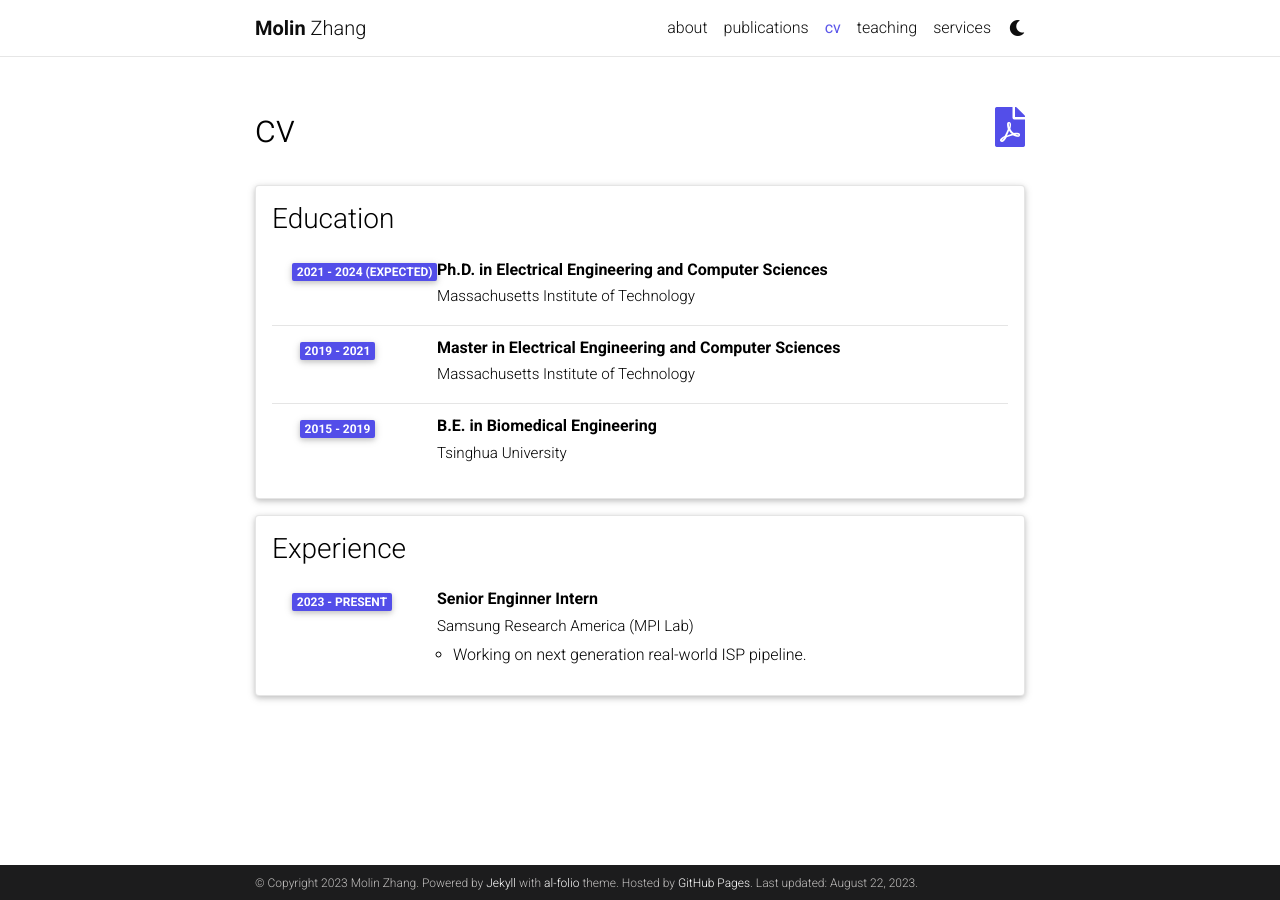
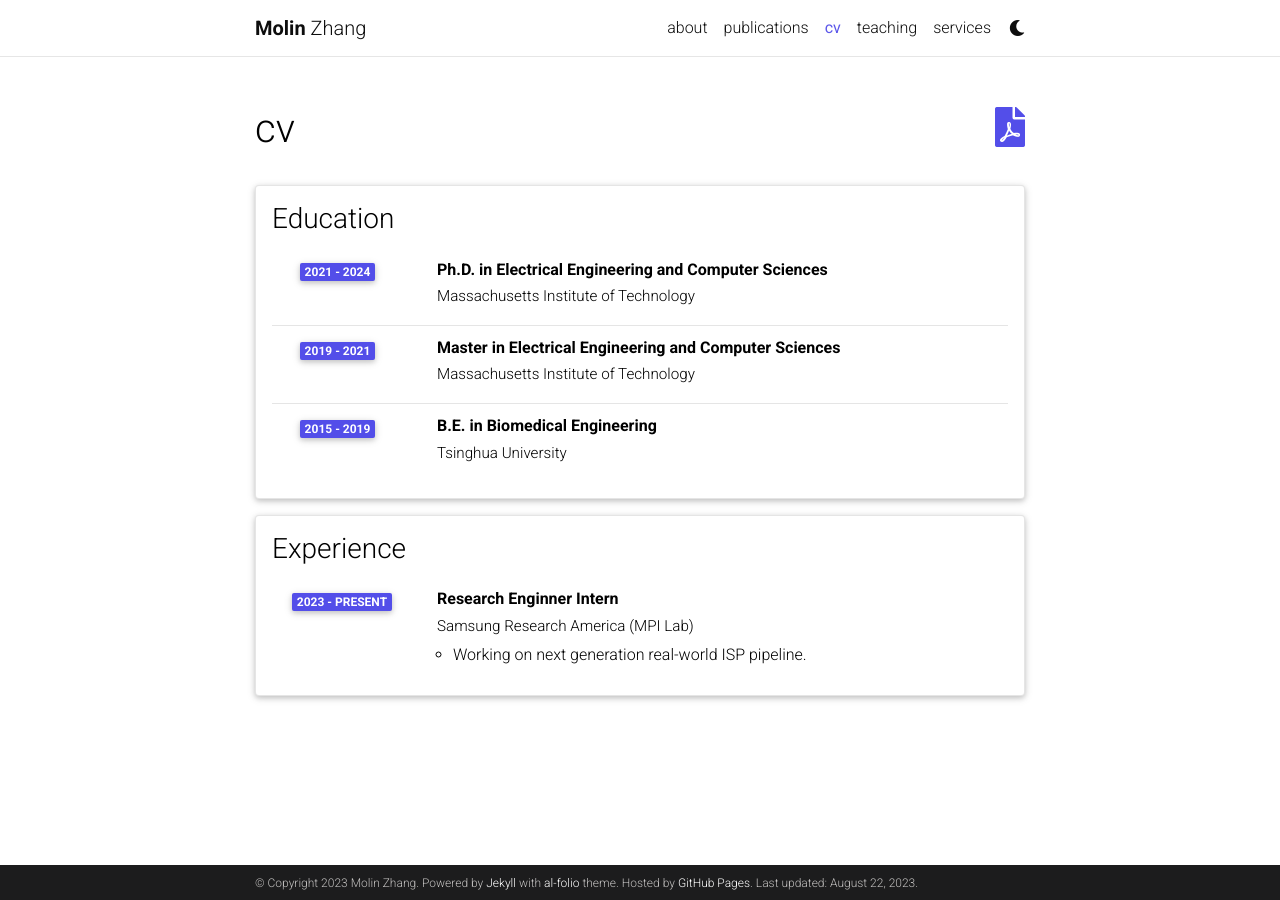
Before and after one commit to molinzhang/molinzhang.github.io, a Jekyll site: the page built from _pages/cv.md, in a window 1280 px wide. Built offline with Jekyll 4.4.1, drawn with Linux system fonts in a browser that asks for light colours; comment, search, counter and statistics services are not loaded; a style sheet for code colours, icons or effects is not loaded.

Commit message:
Update cv.yml

```diff
--- a/_data/cv.yml
+++ b/_data/cv.yml
@@ -3,7 +3,7 @@
   contents:
     - title: Ph.D. in Electrical Engineering and Computer Sciences
       institution: Massachusetts Institute of Technology
-      year: 2021 - 2024 (Expected)
+      year: 2021 - 2024
     - title: Master in Electrical Engineering and Computer Sciences
       institution: Massachusetts Institute of Technology
       year: 2019 - 2021
@@ -17,7 +17,7 @@
 - title: Experience
   type: time_table
   contents:
-    - title: Senior Enginner Intern
+    - title: Research Enginner Intern
       institution: Samsung Research America (MPI Lab)
       year: 2023 - present
       description:
```
